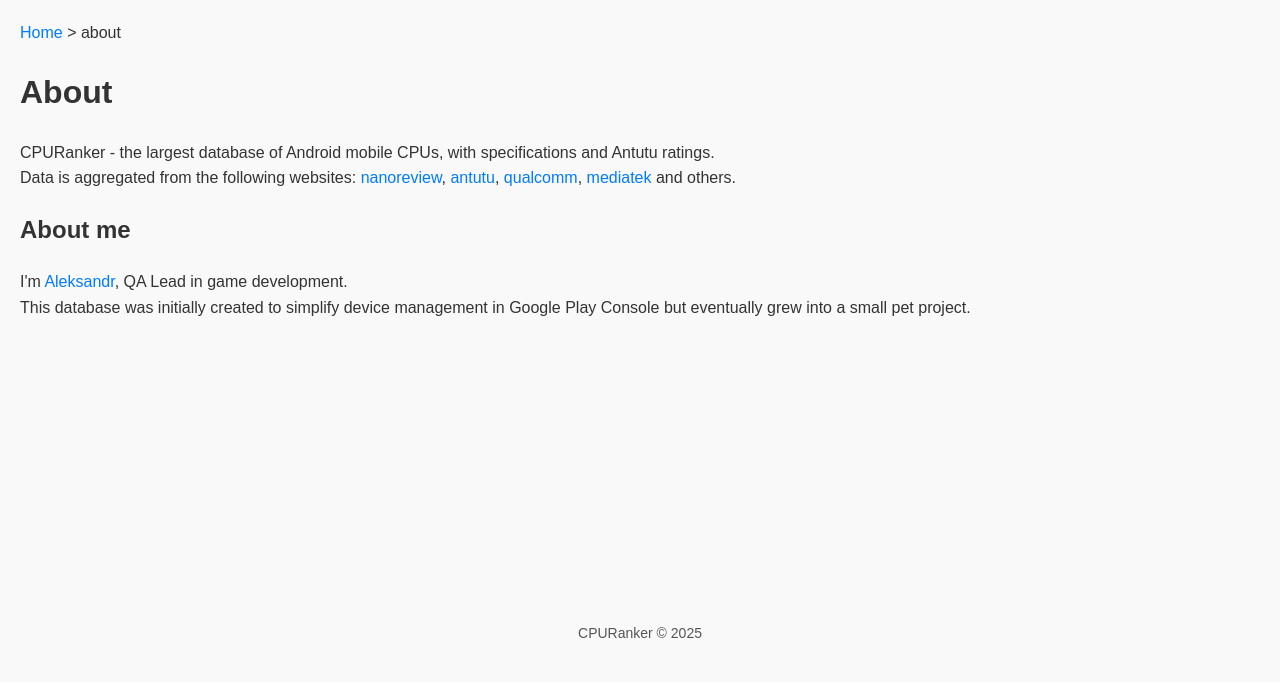
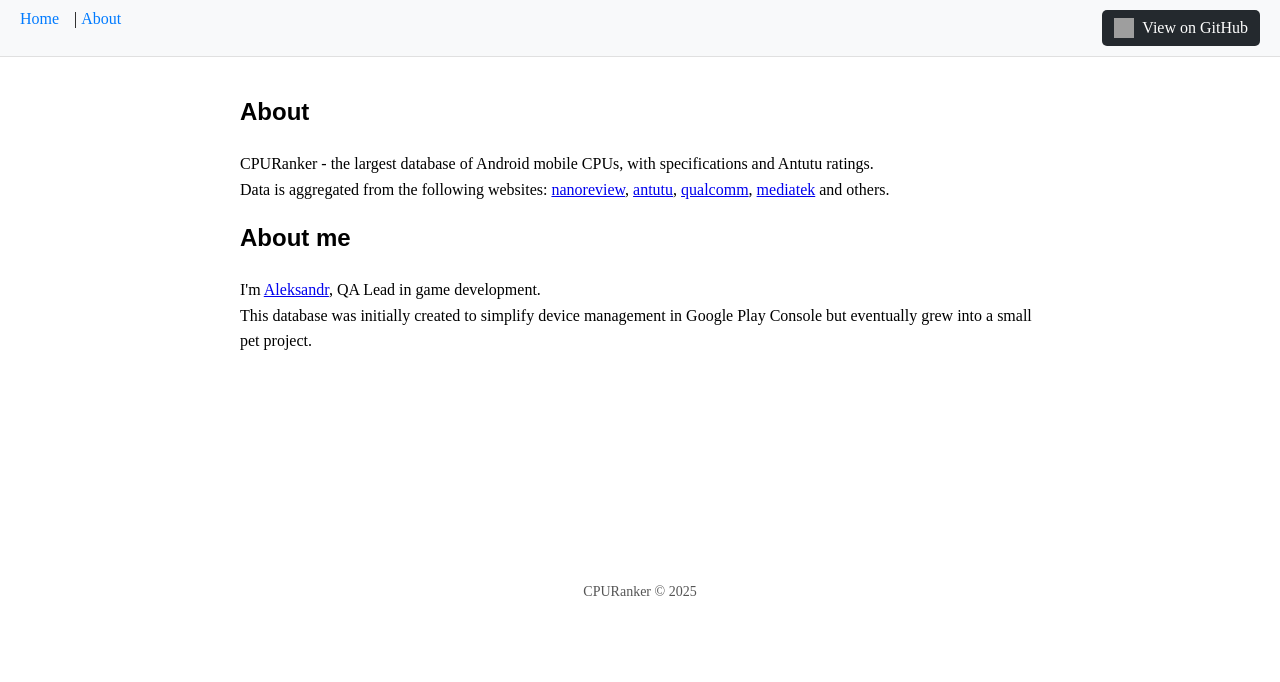
Before and after one commit to cpuranker/cpuranker.github.io, a plain HTML site: page html/about.html in a window 1280 px wide. Drawn offline with Linux system fonts and the light colour scheme; grey boxes are pictures that could not be loaded.

Commit message:
Add header

```diff
--- a/css/styles.css
+++ b/css/styles.css
@@ -1,4 +1,80 @@
-        table { border-collapse: collapse; width: 100%; }
+html, body {
+    margin: 0;
+    padding: 0;
+    box-sizing: border-box;
+}
+
+
+.site-header {
+    background-color: #f8f9fa;
+    padding: 10px 20px;
+    border-bottom: 1px solid #e0e0e0;
+    display: flex;
+    justify-content: space-between;
+    align-items: center;
+}
+
+
+.nav-bar {
+    display: flex;
+    justify-content: space-between;
+    width: 100%;
+}
+
+.nav-left .nav-link {
+    text-decoration: none;
+    color: #007bff;
+    margin-right: 15px;
+    font-weight: 500;
+}
+
+.nav-left .nav-link:hover {
+    color: #0056b3;
+}
+
+
+.nav-right .github-button {
+    display: flex;
+    align-items: center;
+    text-decoration: none;
+    background-color: #24292e;
+    color: #fff;
+    padding: 8px 12px;
+    border-radius: 5px;
+    font-weight: 500;
+    transition: background-color 0.3s;
+}
+
+.nav-right .github-button:hover {
+    background-color: #333;
+}
+
+.nav-right .github-icon {
+    width: 20px;
+    height: 20px;
+    margin-right: 8px;
+}
+
+.about-page {
+    max-width: 800px;
+    margin: 0 auto;
+    padding: 20px;
+    line-height: 1.6;
+}
+
+.about-page h1 {
+    font-size: 24px;
+    margin-bottom: 20px;
+}
+
+.about-page p {
+    margin-bottom: 10px;
+}
+
+
+
+
+		table { border-collapse: collapse; width: 100%; }
         th, td { border: 1px solid #ccc; padding: 8px; text-align: left; }
         th { cursor: pointer; background-color: #f4f4f4; position: relative; }
         th span.sort-indicator {
@@ -41,7 +117,7 @@
             top: 10px;
             left: 50%;
             transform: translateX(-50%);
-            background-color: #28a745; /* Зеленый цвет */
+            background-color: #28a745;
             color: white;
             padding: 10px 20px;
             border-radius: 5px;
--- a/html/about.html
+++ b/html/about.html
@@ -25,33 +25,30 @@
 	<meta property="og:site_name" content="CPU Ranker :: About" />
 	<meta property="og:url" content="https://cpuranker.github.io/html/about.html" />
 
-    <style>
-        body {
-            font-family: Arial, sans-serif;
-            margin: 0;
-            padding: 20px;
-            background-color: #f9f9f9;
-            color: #333;
-            line-height: 1.6;
-        }
-        a {
-            color: #007BFF;
-            text-decoration: none;
-        }
-        a:hover {
-            text-decoration: underline;
-        }
-        footer {
-            margin-top: 30px;
-            text-align: center;
-            font-size: 14px;
-            color: #555;
-        }
-    </style>
+	<link rel="stylesheet" href="/css/styles.css">
 </head>
+
 <body>
-<a href="/">Home</a> > about
-    <h1>About</h1>
+
+<header class="site-header">
+    <nav class="nav-bar">
+        <div class="nav-left">
+            <a href="/" class="nav-link">Home</a>|
+            <a href="/html/about.html" class="nav-link">About</a>
+        </div>
+
+        <div class="nav-right">
+            <a href="https://github.com/cpuranker/cpuranker.github.io" target="_blank" class="github-button">
+                <img src="https://github.githubassets.com/images/modules/logos_page/GitHub-Mark.png" alt="GitHub" class="github-icon" />
+                View on GitHub
+            </a>
+        </div>
+    </nav>
+</header>
+
+
+<div class="about-page">
+    <h1 style="font-family: Arial, sans-serif;">About</h1>
     <p>
         CPURanker - the largest database of Android mobile CPUs, with specifications and Antutu ratings.
         </br>Data is aggregated from the following websites:
@@ -60,14 +57,17 @@
 		<a href="https://www.qualcomm.com" target="_blank">qualcomm</a>,
 		<a href="https://www.mediatek.com" target="_blank">mediatek</a> and others.
     </p>
-    <h2>About me</h2>
+    <h1 style="font-family: Arial, sans-serif;">About me</h1>
     <p>
         I'm <a href="https://www.linkedin.com/in/askarter/" target="_blank">Aleksandr</a>, QA Lead in game development.
         </br>This database was initially created to simplify device management in Google Play Console but eventually grew into a small pet project.
     </p>
+</div>
 	</br></br></br></br></br></br></br></br></br></br>
-    <footer>
-        <p>CPURanker &copy; 2025</p>
-    </footer>
+
+	<footer style="margin-top: 20px; text-align: center; font-size: 14px; color: #555;">
+    <p>CPURanker &copy; 2025</p>
+	</footer>
+
 </body>
 </html>
```
Also changed, not shown: index.html (+22 -2 lines).
